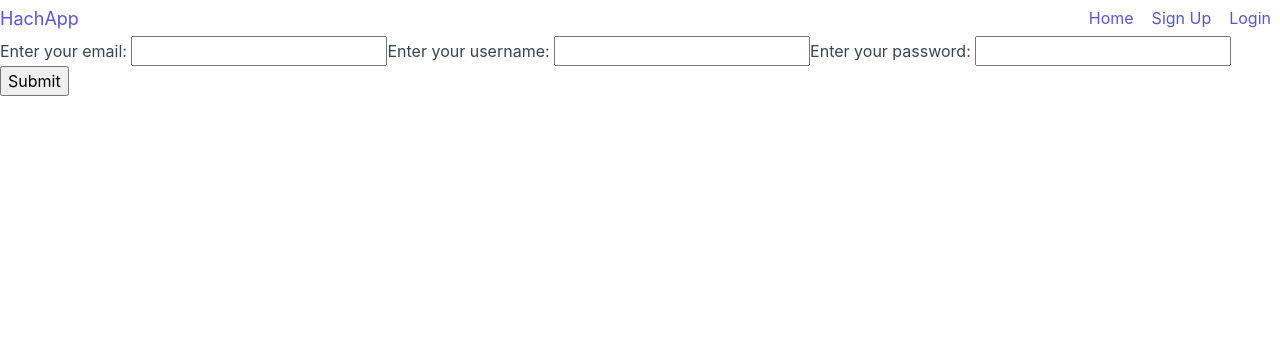
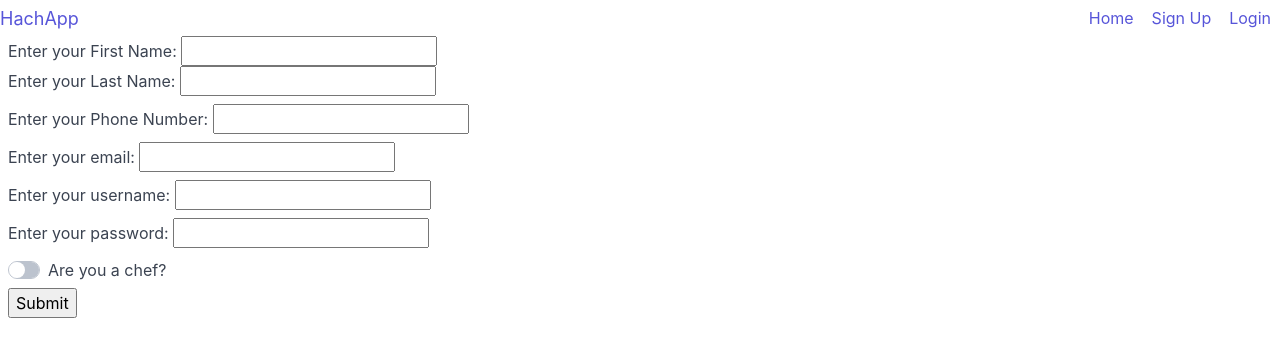
Before and after one commit to Jbambei/chefappClone, a React (Create React App) app in the folder client/: page /ClientSignUp in a window 1280 px wide. Shown: the top 356 px of the page. Built offline with nearby package versions, Linux system fonts and the light colour scheme; what google-maps-react would draw is missing.

Commit message:
sign up form update

```diff
--- a/client/src/components/pages/Bookings/BookNew.jsx
+++ b/client/src/components/pages/Bookings/BookNew.jsx
@@ -207,13 +207,13 @@ class BookNew extends Component {
               return (
                 <span tabIndex="0" onMouseDown={this.onMouseDown} onFocus={this.onFocus}>
                   <input
-                    placeholder="please select"
+                    placeholder="Select Date and Time"
                     style={{ width: 250 }}
                     disabled={state.disabled}
                     readOnly
                     tabIndex="-1"
                     className="ant-calendar-picker-input ant-input"
-                    value={value && value.format(getFormat(state.showTime)) || ''}
+                    value={value.format(getFormat(state.showTime)) || ''}
                   />
                   <div ref={this.calendarContainerRef} />
                 </span>
--- a/client/src/components/pages/ClientSignUp/ClientSignUp.jsx
+++ b/client/src/components/pages/ClientSignUp/ClientSignUp.jsx
@@ -1,6 +1,6 @@
 import React, { Component } from "react";
 import axios from 'axios'
-import { Redirect } from 'react-router-dom';
+// import { Redirect } from 'react-router-dom';
 
 class ClientSignUp extends Component {
   constructor(props) {
@@ -9,21 +9,35 @@ class ClientSignUp extends Component {
       email: '',
       username: '',
       password: '',
-        redirect: false
+      isChef: false
+
     };
-      this.handleChange = this.handleChange.bind(this)
+    this.handleChange = this.handleChange.bind(this);
     this.handleSubmit = this.handleSubmit.bind(this);
+    this.handleChef = this.handleChef.bind(this);
+  }
+
+  handleChef() {
+    if (this.state.isChef === false) {
+      this.setState({ isChef: true })
+    } else {
+      this.setState({ isChef: false })
+    }
   }
   handleChange(event) {
-      const {name, value} = event.target
+    const { name, value } = event.target
     this.setState({ [name]: value });
   }
   handleSubmit(event) {
     event.preventDefault();
     axios.post(`/register`, {
+      firstname: this.state.firstname,
+      lastname: this.state.lastname,
+      phone: this.state.phone,
       email: this.state.email,
       username: this.state.username,
-        password: this.state.password
+      password: this.state.password,
+      isChef: this.state.isChef
     }).then(res => {
       localStorage.setItem('token', res.data.authToken.token)
       const loc = window.location.pathname
@@ -39,21 +53,54 @@ class ClientSignUp extends Component {
   //   }
   // }
 
-    render(){
-      if (this.state.redirect) {
-        return <Redirect to="/FindAMeal" />
-      } else
+  render() {
+    // if (this.state.redirect) {
+    //   return <Redirect to="/FindAMeal" />
+    // } else
     return (
       <div className="ClientSignUp">
+        <div className="column col-6 col-xs-12">
           <form className="form-group" onSubmit={this.handleSubmit}>
+            <label htmlFor="firstName">Enter your First Name: </label>
+            <input
+              id="firstname"
+              name="firstname"
+              type="text"
+              value={this.state.firstname}
+              onChange={this.handleChange}
+            />
+            <div className="form-group">
+            <label htmlFor="lastName">Enter your Last Name: </label>
+            <input
+              id="lastname"
+              name="lastname"
+              type="text"
+              value={this.state.lastname}
+              onChange={this.handleChange}
+            />
+
+            </div>
+            <div className="form-group">
+            <label htmlFor="phoneNumber">Enter your Phone Number: </label>
+            <input
+              id="phone"
+              name="phone"
+              type="number"
+              value={this.state.phone}
+              onChange={this.handleChange}
+            />
+            </div>
+            <div className="form-group">
             <label htmlFor="email">Enter your email: </label>
             <input
               id="email"
               name="email"
-                type="text"
+              type="email"
               value={this.state.email}
               onChange={this.handleChange}
             />
+            </div>
+            <div className="form-group">
             <label htmlFor="username">Enter your username: </label>
             <input
               id="username"
@@ -62,6 +109,8 @@ class ClientSignUp extends Component {
               value={this.state.username}
               onChange={this.handleChange}
             />
+            </div>
+            <div className="form-group">
             <label htmlFor="password">Enter your password: </label>
             <input
               id="password"
@@ -70,8 +119,15 @@ class ClientSignUp extends Component {
               value={this.state.password}
               onChange={this.handleChange}
             />
+            </div>
+            <label className="form-switch">
+              <input id="isChef" type="checkbox" name="isChef" onChange={this.handleChef} />
+              <i className="form-icon"></i> Are you a chef?
+              </label>
             <button type="submit">Submit</button>
           </form>
+
+        </div>
       </div>
     );
 
```
Also changed, not shown: 2 other files (tests, documents, lock files or other folders). Lines whose indentation alone changed are shown as unchanged.
